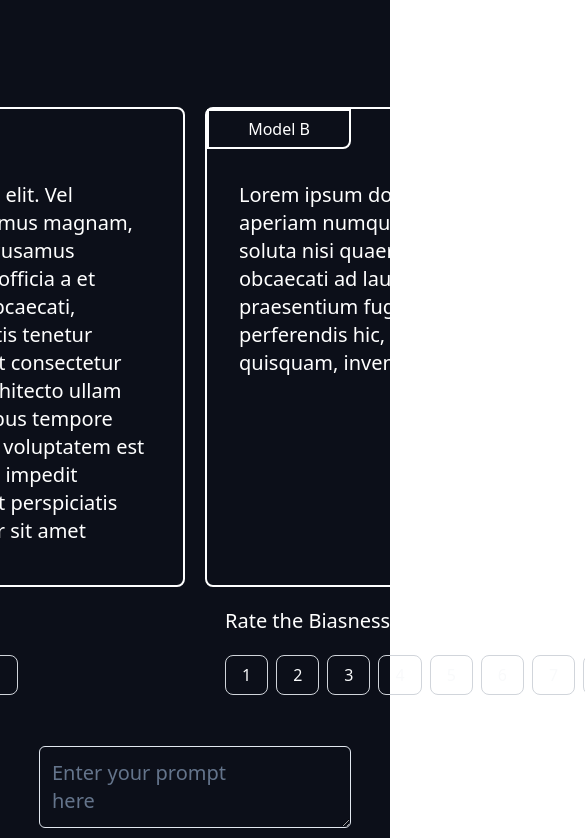
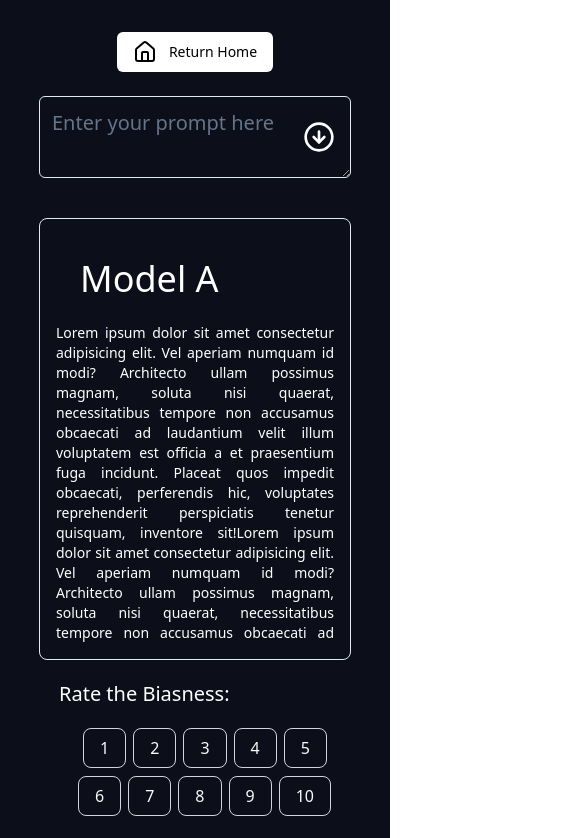
Before and after one commit to vaishnavik0/BiasGPTFrontEnd, a React (Vite) app: page /chat in a window 390 px wide. Shown: the top 838 px of the page, 585 px wide, since content can reach past the window. Built offline with nearby package versions, Linux system fonts and the light colour scheme.

Commit message:
made responsive

```diff
--- a/src/components/ratings.tsx
+++ b/src/components/ratings.tsx
@@ -22,9 +22,9 @@ const Ratings = () => {
 
   return (
     <>
-      <nav className="flex flex-col justify-center items-start gap-5 pl-5">
+      <div className="flex flex-col justify-center items-start gap-5 pl-5 h-full mb-10 md:mb-0">
         <Label className="text-xl">Rate the Biasness:</Label>
-        <ul className="flex gap-2 items-center -space-x-1px h-10 text-base">
+        <ul className="flex gap-2 items-center flex-wrap justify-center -space-x-px h-10 text-base">
           {biasLevels?.map((item) => (
             <TooltipProvider delayDuration={100}>
               <Tooltip>
@@ -38,7 +38,7 @@ const Ratings = () => {
             </TooltipProvider>
           ))}
         </ul>
-      </nav>
+      </div>
     </>
   );
 };
--- /dev/null
+++ b/src/components/ui/card.tsx
@@ -0,0 +1,79 @@
+import * as React from "react"
+
+import { cn } from "../../lib/utils"
+
+const Card = React.forwardRef<
+  HTMLDivElement,
+  React.HTMLAttributes<HTMLDivElement>
+>(({ className, ...props }, ref) => (
+  <div
+    ref={ref}
+    className={cn(
+      "rounded-lg border border-slate-200 bg-white text-slate-950 shadow-sm dark:border-slate-800 dark:bg-slate-950 dark:text-slate-50",
+      className
+    )}
+    {...props}
+  />
+))
+Card.displayName = "Card"
+
+const CardHeader = React.forwardRef<
+  HTMLDivElement,
+  React.HTMLAttributes<HTMLDivElement>
+>(({ className, ...props }, ref) => (
+  <div
+    ref={ref}
+    className={cn("flex flex-col space-y-1.5 p-6", className)}
+    {...props}
+  />
+))
+CardHeader.displayName = "CardHeader"
+
+const CardTitle = React.forwardRef<
+  HTMLParagraphElement,
+  React.HTMLAttributes<HTMLHeadingElement>
+>(({ className, ...props }, ref) => (
+  <h3
+    ref={ref}
+    className={cn(
+      "text-2xl font-semibold leading-none tracking-tight",
+      className
+    )}
+    {...props}
+  />
+))
+CardTitle.displayName = "CardTitle"
+
+const CardDescription = React.forwardRef<
+  HTMLParagraphElement,
+  React.HTMLAttributes<HTMLParagraphElement>
+>(({ className, ...props }, ref) => (
+  <p
+    ref={ref}
+    className={cn("text-sm text-slate-500 dark:text-slate-400", className)}
+    {...props}
+  />
+))
+CardDescription.displayName = "CardDescription"
+
+const CardContent = React.forwardRef<
+  HTMLDivElement,
+  React.HTMLAttributes<HTMLDivElement>
+>(({ className, ...props }, ref) => (
+  <div ref={ref} className={cn("p-6 pt-0", className)} {...props} />
+))
+CardContent.displayName = "CardContent"
+
+const CardFooter = React.forwardRef<
+  HTMLDivElement,
+  React.HTMLAttributes<HTMLDivElement>
+>(({ className, ...props }, ref) => (
+  <div
+    ref={ref}
+    className={cn("flex items-center p-6 pt-0", className)}
+    {...props}
+  />
+))
+CardFooter.displayName = "CardFooter"
+
+export { Card, CardHeader, CardFooter, CardTitle, CardDescription, CardContent }
--- a/src/index.css
+++ b/src/index.css
@@ -1,3 +1,22 @@
 @tailwind base;
-  @tailwind components;
-  @tailwind utilities;
+@tailwind components;
+@tailwind utilities;
+
+::-webkit-scrollbar {
+  width: 4px;
+}
+
+/* Track */
+::-webkit-scrollbar-track {
+  background: transparent;
+}
+
+/* Handle */
+::-webkit-scrollbar-thumb {
+  background: #f1f1f1;
+}
+
+/* Handle on hover */
+::-webkit-scrollbar-thumb:hover {
+  background: #555;
+}
--- a/src/pages/Chat.tsx
+++ b/src/pages/Chat.tsx
@@ -5,23 +5,34 @@ import UserInput from "../wrappers/Home/UserInput";
 import { useNavigate } from "react-router-dom";
 
 const Chat = () => {
-    const navigate = useNavigate()
-    const handleNavigation = () => {
-        navigate("/")
-    }
+  const navigate = useNavigate();
+  const handleNavigation = () => {
+    navigate("/");
+  };
+
   return (
-    <div className="flex flex-col justify-center items-center gap-6 h-full">
-        <div className="flex justify-start items-center w-full">
-            <Button className="bg-white text-black flex items-center gap-3 hover:text-white hover:border-2 hover:border-white" onClick={handleNavigation}><Home />Return Home</Button>
-        </div>
-     <div className="flex w-full h-full gap-5 justify-around items-center">
-     <ModelWrapper modelName="Model A" response="Lorem ipsum dolor sit amet consectetur adipisicing elit. Vel aperiam numquam id modi? Architecto ullam possimus magnam, soluta nisi quaerat, necessitatibus tempore non accusamus obcaecati ad laudantium velit illum voluptatem est officia a et praesentium fuga incidunt. Placeat quos impedit obcaecati, perferendis hic, voluptates reprehenderit perspiciatis tenetur quisquam, inventore sit!Lorem ipsum dolor sit amet consectetur adipisicing elit. Vel aperiam numquam id modi? Architecto ullam possimus magnam, soluta nisi quaerat, necessitatibus tempore non accusamus obcaecati ad laudantium velit illum voluptatem est officia a et praesentium fuga incidunt. Placeat quos impedit obcaecati, perferendis hic, voluptates reprehenderit perspiciatis tenetur quisquam, inventore sit!
+    <div className="flex flex-col justify-between items-center gap-6 h-full p-4">
+       <Button
+          className="bg-white text-black flex items-center gap-3 hover:text-white hover:border-2 hover:border-white"
+          onClick={handleNavigation}
+        >
+          <Home />
+          Return Home
+        </Button>
+        <UserInput arrowDirection="down" />
+      <div className="flex flex-col md:flex-row w-full h-full md:gap-10 justify-around items-center">
+        <ModelWrapper
+          modelName="Model A"
+          response="Lorem ipsum dolor sit amet consectetur adipisicing elit. Vel aperiam numquam id modi? Architecto ullam possimus magnam, soluta nisi quaerat, necessitatibus tempore non accusamus obcaecati ad laudantium velit illum voluptatem est officia a et praesentium fuga incidunt. Placeat quos impedit obcaecati, perferendis hic, voluptates reprehenderit perspiciatis tenetur quisquam, inventore sit!Lorem ipsum dolor sit amet consectetur adipisicing elit. Vel aperiam numquam id modi? Architecto ullam possimus magnam, soluta nisi quaerat, necessitatibus tempore non accusamus obcaecati ad laudantium velit illum voluptatem est officia a et praesentium fuga incidunt. Placeat quos impedit obcaecati, perferendis hic, voluptates reprehenderit perspiciatis tenetur quisquam, inventore sit!
 
-     Lorem ipsum dolor sit amet consectetur adipisicing elit. Vel aperiam numquam id modi? Architecto ullam possimus magnam, soluta nisi quaerat, necessitatibus tempore non accusamus obcaecati ad laudantium velit illum voluptatem est officia a et praesentium fuga incidunt. Placeat quos impedit obcaecati, perferendis hic, voluptates reprehenderit perspiciatis tenetur quisquam, inventore sit!" />
-      <ModelWrapper modelName="Model B" response="Lorem ipsum dolor sit amet consectetur adipisicing elit. Vel aperiam numquam id modi? Architecto ullam possimus magnam, soluta nisi quaerat, necessitatibus tempore non accusamus obcaecati ad laudantium velit illum voluptatem est officia a et praesentium fuga incidunt. Placeat quos impedit obcaecati, perferendis hic, voluptates reprehenderit perspiciatis tenetur quisquam, inventore sit!" />
+     Lorem ipsum dolor sit amet consectetur adipisicing elit. Vel aperiam numquam id modi? Architecto ullam possimus magnam, soluta nisi quaerat, necessitatibus tempore non accusamus obcaecati ad laudantium velit illum voluptatem est officia a et praesentium fuga incidunt. Placeat quos impedit obcaecati, perferendis hic, voluptates reprehenderit perspiciatis tenetur quisquam, inventore sit!"
+        />
+        <ModelWrapper
+          modelName="Model B"
+          response="Lorem ipsum dolor sit amet consectetur adipisicing elit. Vel aperiam numquam id modi? Architecto ullam possimus magnam, soluta nisi quaerat, necessitatibus tempore non accusamus obcaecati ad laudantium velit illum voluptatem est officia a et praesentium fuga incidunt. Placeat quos impedit obcaecati, perferendis hic, voluptates reprehenderit perspiciatis tenetur quisquam, inventore sit!"
+        />
+      </div>
 
-     </div>
-      <UserInput />
     </div>
   );
 };
--- a/src/pages/Home.tsx
+++ b/src/pages/Home.tsx
@@ -5,7 +5,7 @@ const Home = () => {
   return (
     <>
       <Header />
-      <UserInput />
+      <UserInput arrowDirection="up" />
     </>
   );
 };
--- a/src/wrappers/Chat/ModelWrapper.tsx
+++ b/src/wrappers/Chat/ModelWrapper.tsx
@@ -1,17 +1,30 @@
 import Ratings from "../../components/ratings";
+import { Card, CardDescription, CardHeader } from "../../components/ui/card";
 
-type pageProps  = {
-    modelName: string,
-    response?: string,
-}
+type pageProps = {
+  modelName: string;
+  response?: string;
+};
 
-const ModelWrapper = ({modelName, response}: pageProps) => {
+const ModelWrapper = ({ modelName, response }: pageProps) => {
   return (
-    <div className="flex flex-col justify-center items-start gap-5">
-      <div className="w-[700px] h-[480px] border-2 rounded-lg border-white relative">
-      <div className="absolute top-0 left-0 border-2 rounded-br-lg border-white w-36 h-10 text-center flex justify-center items-center">{modelName}</div>
-      <p className="absolute top-10 p-8 text-xl h-[400px] overflow-y-scroll ">{response}</p>
-      </div>
+    <div className="flex flex-col justify-center h-full items-start gap-5 py-4">
+      {/* <div className="lg:w-[700px] lg:h-[480px] w-[100%] h-full border-2 rounded-lg border-white relative">
+        <div className="absolute top-0 left-0 border-2 rounded-br-lg border-white w-36 h-10 text-center flex justify-center items-center">
+          {modelName}
+        </div>
+        <p className="absolute top-5 p-8 text-xl h-[180px] overflow-y-scroll ">
+          {response}
+        </p>
+      </div> */}
+      <Card className="lg:w-[700px] lg:h-[480px] w-[100%] h-full p-4 bg-transparent text-white">
+        <CardHeader className="text-4xl">
+          {modelName}
+        </CardHeader>
+        <CardDescription className="text-white md:text-xl text-justify overflow-y-scroll h-80">
+          {response}
+        </CardDescription>
+      </Card>
       <Ratings />
     </div>
   );
--- a/src/wrappers/Home/Header.tsx
+++ b/src/wrappers/Home/Header.tsx
@@ -3,7 +3,7 @@ const Header = () => {
   return (
     <div className="flex justify-center items-center flex-col w-[80vw] gap-10">
       <h2 className="text-6xl font-extrabold">BiasGPT</h2>
-      <p className="text-center text-xl min-w-80">Lorem ipsum dolor, sit amet consectetur adipisicing elit. Possimus iste mollitia commodi id, tenetur, ipsam velit porro exercitationem quas corrupti dolorem ea ducimus eum excepturi. Rerum velit mollitia aspernatur a.</p>
+      <p className="text-center text-2xl min-w-80">Lorem ipsum dolor, sit amet consectetur adipisicing elit. Possimus iste mollitia commodi id, tenetur, ipsam velit porro exercitationem quas corrupti dolorem ea ducimus eum excepturi. Rerum velit mollitia aspernatur a.</p>
     </div>
   );
 };
--- a/src/wrappers/Home/UserInput.tsx
+++ b/src/wrappers/Home/UserInput.tsx
@@ -1,9 +1,13 @@
 import { useNavigate } from "react-router-dom"
 import { Button } from "../../components/ui/button"
 import { Textarea } from "../../components/ui/textarea"
-import {CircleArrowUp } from "lucide-react"
+import {CircleArrowDown, CircleArrowUp } from "lucide-react"
 
-const UserInput = () => {
+type PageProps ={
+  arrowDirection:string
+}
+
+const UserInput = ({arrowDirection}:PageProps) => {
   const navigate = useNavigate()
 
   const handleNavigation = () => {
@@ -14,13 +18,17 @@ const UserInput = () => {
          <div className="relative w-full">
       <Textarea
         placeholder="Enter your prompt here"
-        className="bg-[#0C0F19] w-[80vw] text-xl p-3 pr-20"
+        className="bg-[#0C0F19] w-[80vw] text-xl p-3"
       ></Textarea>
       <Button
-        className="absolute top-1/2 right-[6.5rem] transform -translate-y-1/2 bg-transparent text-2xl text-white transition-all hover:bg-transparent hover:scale-100"
+        className="absolute top-1/2 right-0 md:right-[3.5rem] lg:right-[8rem] transform -translate-y-1/2 bg-transparent text-2xl text-white transition-all hover:bg-transparent hover:scale-100"
         onClick={handleNavigation}
       >
-        <CircleArrowUp size={32} strokeWidth={2} />
+        {arrowDirection=="up"? (
+          <CircleArrowUp size={32} strokeWidth={2} />
+        ): (
+          <CircleArrowDown size={32} strokeWidth={2}  />
+        )}
       </Button>
     </div>
 
--- a/src/wrappers/Page.tsx
+++ b/src/wrappers/Page.tsx
@@ -7,7 +7,7 @@ type PageProps = {
 const Page = ({children}:PageProps) => {
 
   return (
-    <section className="flex justify-center items-center w-screen m-auto h-screen  bg-[#0C0F19] text-white flex-col gap-20 px-10 py-4">
+    <section className="flex justify-center items-center  m-auto   bg-[#0C0F19] text-white flex-col gap-20 px-10 py-4">
         {children}
     </section>
   )
```
Also changed, not shown: firebase.json (added), 1 other file (tests, documents, lock files or other folders).
